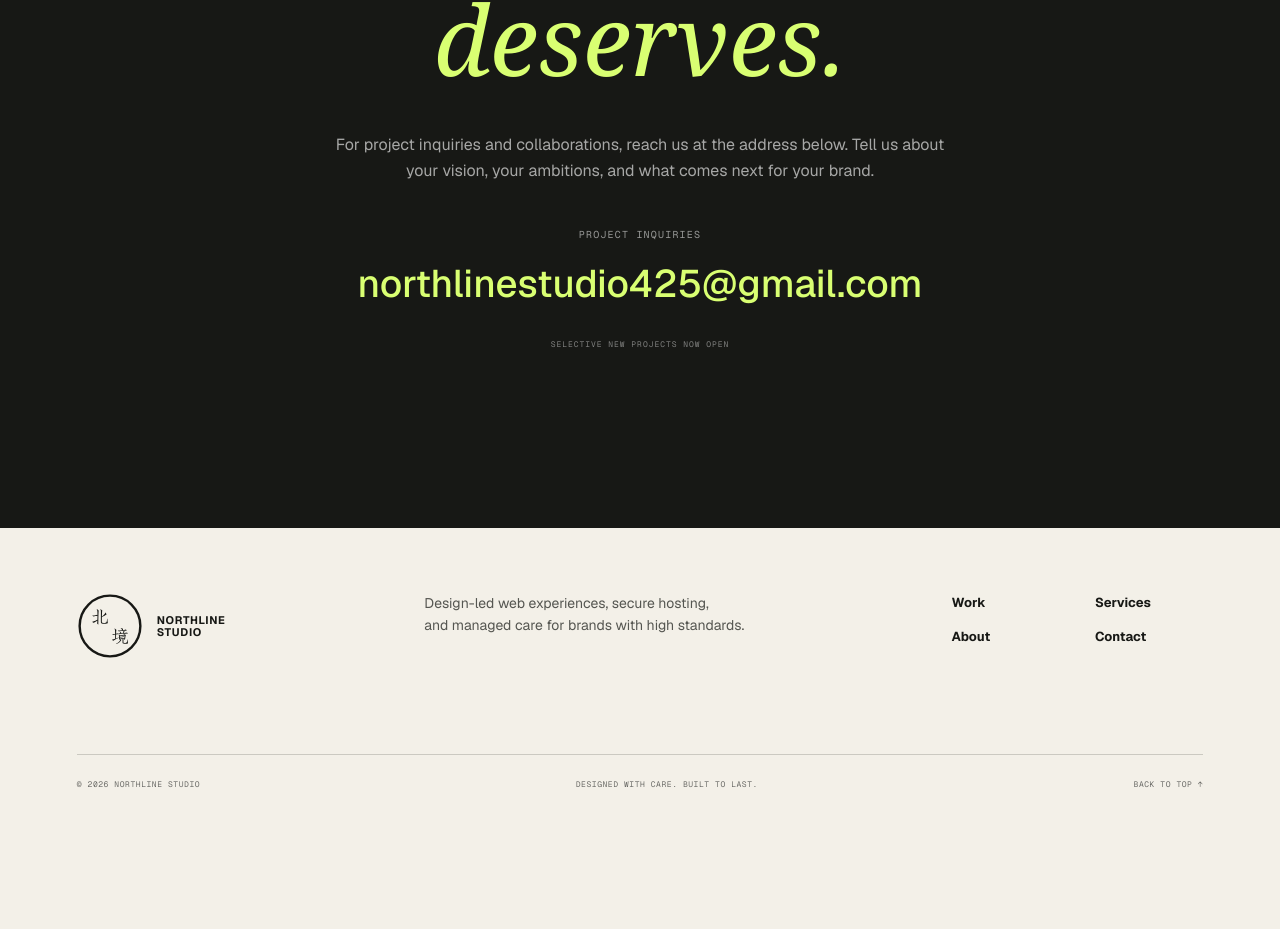
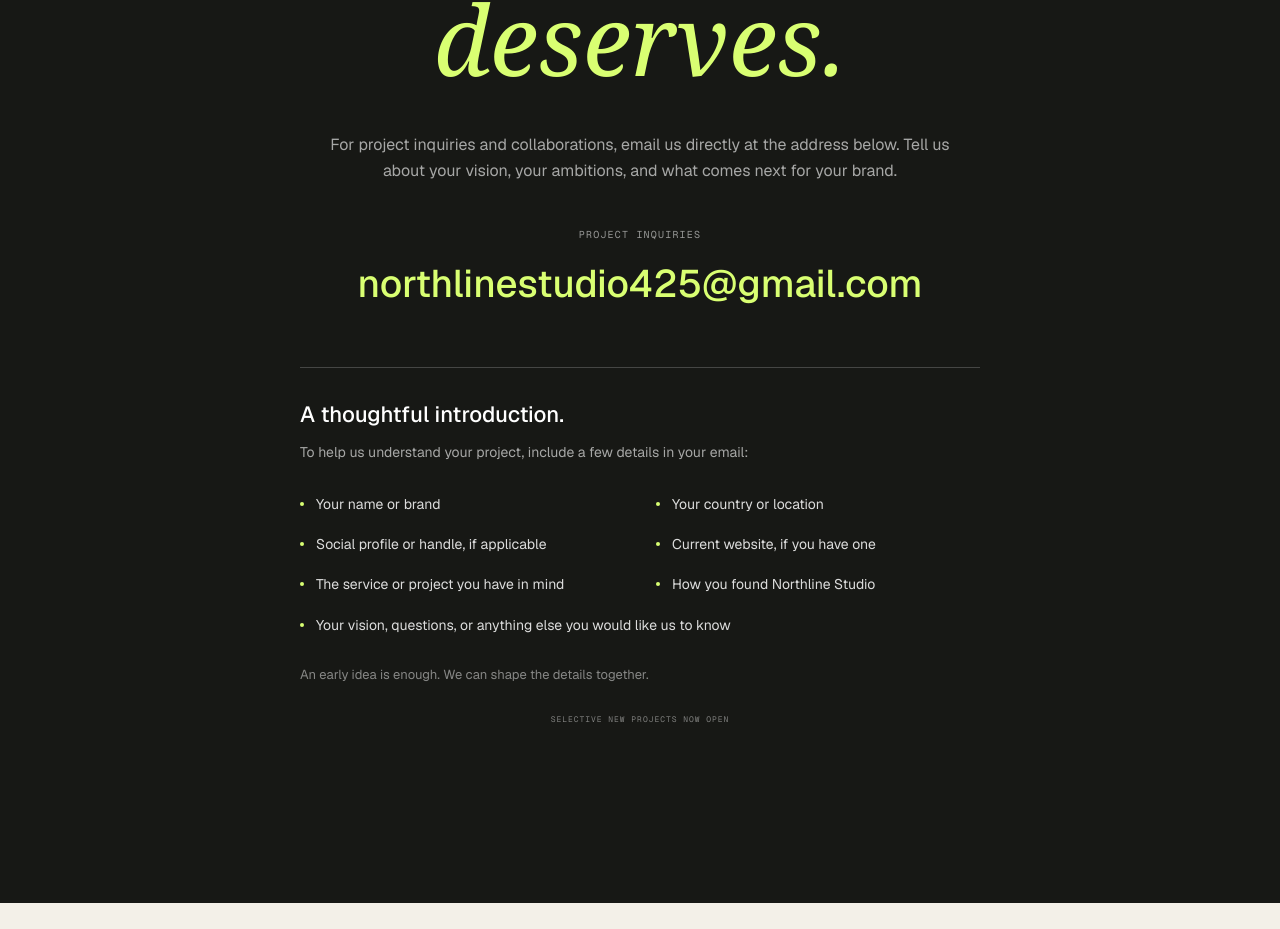
Before and after one commit to PeterwuSDE/peter-wu-studio, a Next.js app: page / in a window 1280 px wide. Shown: the part 8380-9309 px from the top of the page. Before the commit the page ends 9199 px from the top, so only its background shows below. Built offline with nearby package versions, Linux system fonts and the light colour scheme.

Commit message:
Add project inquiry guidance to contact section

```diff
--- a/app/globals.css
+++ b/app/globals.css
@@ -200,6 +200,14 @@
 .contact-details { position: relative; z-index: 1; margin: 44px auto 0; width: fit-content; max-width: 100%; }
 .contact-label { display: block; margin-bottom: 16px; font: 10px var(--font-geist-mono); text-transform: uppercase; letter-spacing: .12em; color: rgba(255,255,255,.55); }
 .contact-email { display: block; color: var(--lime); font-size: clamp(18px, 3vw, 42px); font-weight: 500; line-height: 1.4; overflow-wrap: anywhere; user-select: text; }
+.contact-brief { position: relative; z-index: 1; max-width: 680px; margin: 56px auto 0; padding-top: 32px; border-top: 1px solid rgba(255,255,255,.2); text-align: left; }
+.contact-brief h3 { margin: 0 0 12px; font-size: 22px; line-height: 1.3; font-weight: 500; }
+.contact-brief p { margin: 0; color: rgba(255,255,255,.62); font-size: 14px; line-height: 1.7; }
+.contact-brief ul { list-style: none; display: grid; grid-template-columns: repeat(2, minmax(0, 1fr)); gap: 18px 32px; margin: 28px 0; padding: 0; }
+.contact-brief li { position: relative; padding-left: 16px; font-size: 14px; line-height: 1.6; color: rgba(255,255,255,.85); }
+.contact-brief li::before { content: ""; position: absolute; left: 0; top: .65em; width: 4px; height: 4px; border-radius: 50%; background: var(--lime); }
+.contact-brief li:last-child { grid-column: 1 / -1; }
+.contact-brief .contact-brief-note { color: rgba(255,255,255,.48); font-size: 13px; }
 .contact-section > small { display: block; margin-top: 28px; font: 8px var(--font-geist-mono); text-transform: uppercase; letter-spacing: .12em; color: rgba(255,255,255,.45); }
 .contact-star { position: absolute; top: 12%; left: 9%; color: var(--blue); font-size: 78px; transform: rotate(12deg); }
 
@@ -228,6 +236,7 @@
 
 @media (max-width: 760px) {
   html { scroll-padding-top: 76px; }
+  .contact-brief ul { grid-template-columns: 1fr; gap: 16px; }
   .site-header { height: 76px; grid-template-columns: 1fr auto; padding: 0 20px; }
   .desktop-nav, .header-cta { display: none; }
   .mobile-menu { display: block; }
--- a/app/page.tsx
+++ b/app/page.tsx
@@ -261,10 +261,24 @@
         <div className="contact-star" aria-hidden="true">✦</div>
         <p className="section-kicker light">Ready for a sharper presence?</p>
         <h2>Let&apos;s build the site your brand<br /><em>deserves.</em></h2>
-        <p>For project inquiries and collaborations, reach us at the address below. Tell us about your vision, your ambitions, and what comes next for your brand.</p>
+        <p>For project inquiries and collaborations, email us directly at the address below. Tell us about your vision, your ambitions, and what comes next for your brand.</p>
         <div className="contact-details">
           <span className="contact-label">Project inquiries</span>
           <span className="contact-email">northlinestudio425@gmail.com</span>
+        </div>
+        <div className="contact-brief">
+          <h3>A thoughtful introduction.</h3>
+          <p>To help us understand your project, include a few details in your email:</p>
+          <ul>
+            <li>Your name or brand</li>
+            <li>Your country or location</li>
+            <li>Social profile or handle, if applicable</li>
+            <li>Current website, if you have one</li>
+            <li>The service or project you have in mind</li>
+            <li>How you found Northline Studio</li>
+            <li>Your vision, questions, or anything else you would like us to know</li>
+          </ul>
+          <p className="contact-brief-note">An early idea is enough. We can shape the details together.</p>
         </div>
         <small>Selective new projects now open</small>
       </section>
```
